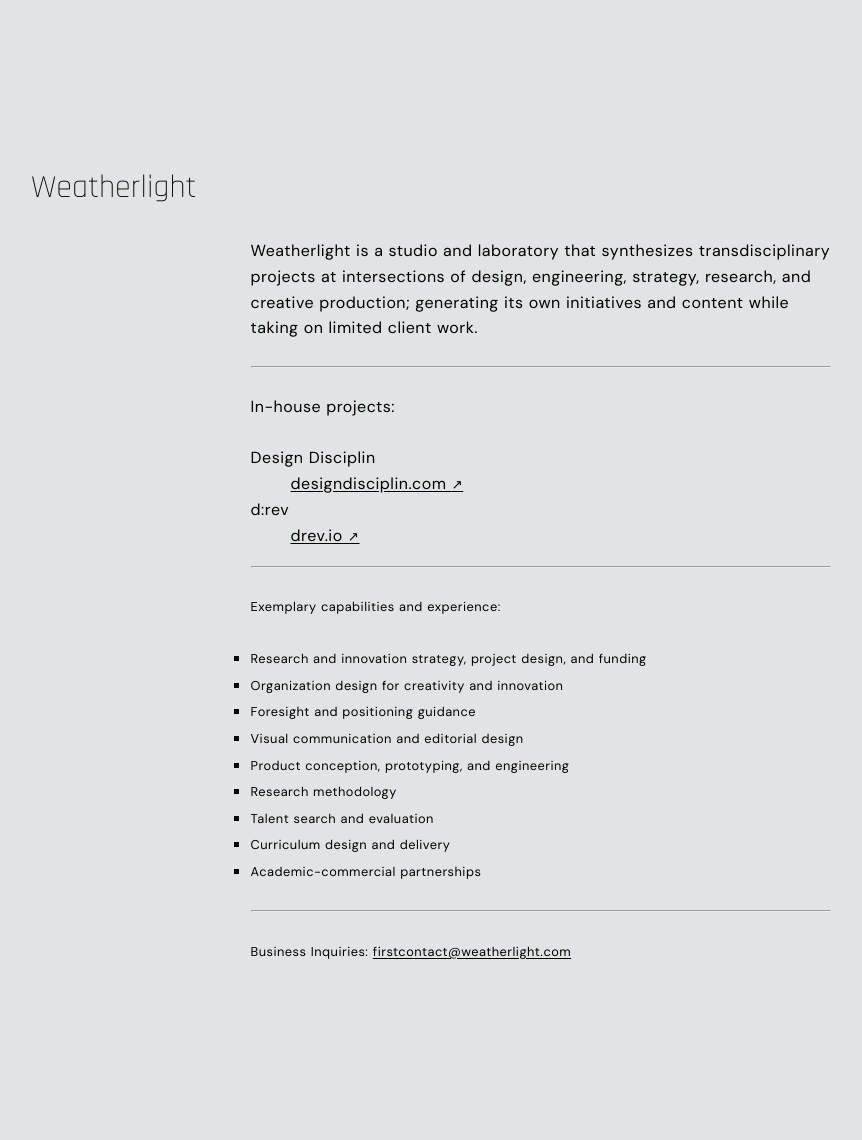
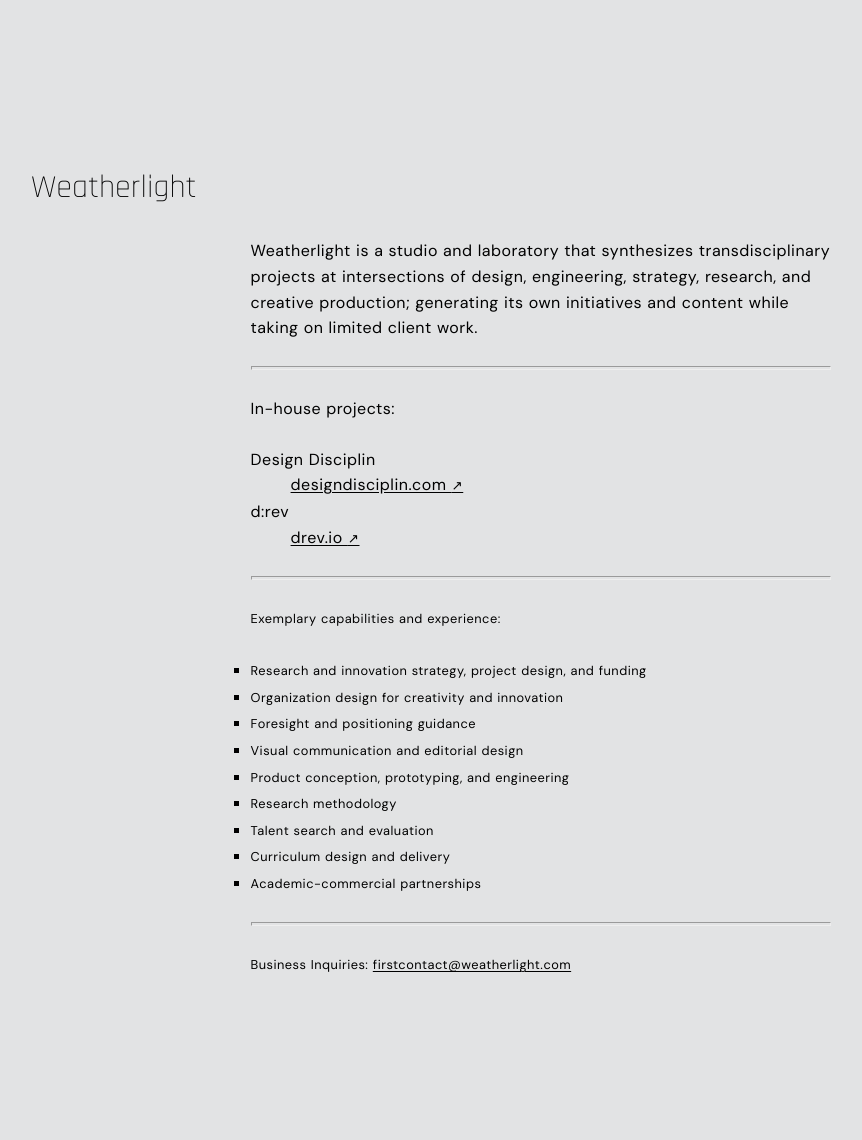
Before and after one commit to mbaytas/weatherlight, a Jekyll site: the page built from README.md, in a window 1280 px wide. Shown: the whole page, without its empty margins (209-1071 px from the left). Built offline with Jekyll 4.4.1, drawn with Linux system fonts in a browser that asks for light colours; our own code applies the rules of GitHub Pages for plain Markdown files.

Commit message:
Update default.html

```diff
--- a/_layouts/default.html
+++ b/_layouts/default.html
@@ -129,6 +129,12 @@ nav h1 {
   letter-spacing: 0;
 }
 
+hr {
+  height: 0.1em;
+  margin: 1.55rem 0;
+  background-color: 666;
+}
+
 </style>
 
 </head>
```
